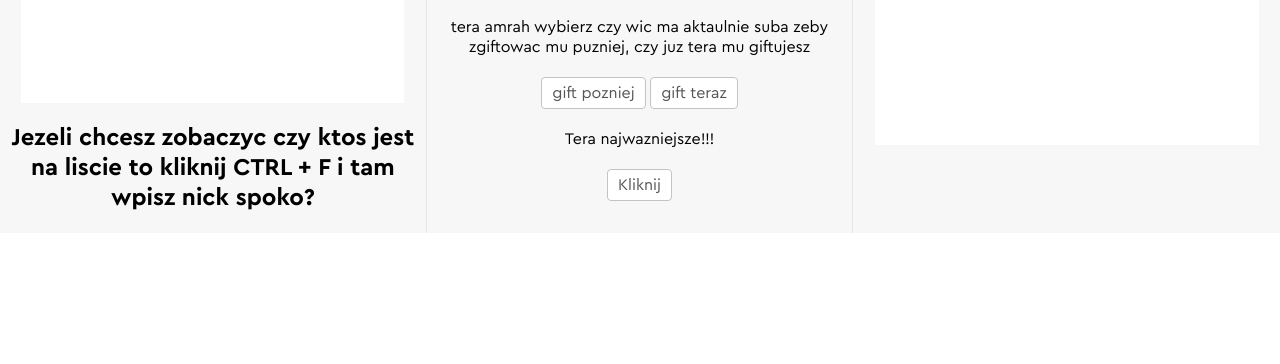
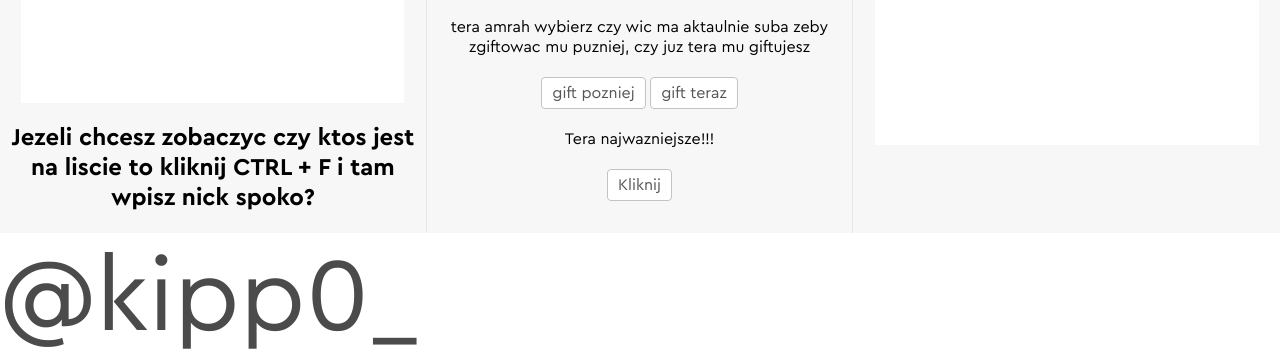
Before and after one commit to ernescik/demonzlosowaniesubuw, a plain HTML site: page index.html in a window 1280 px wide. Shown: the part 571-935 px from the top of the page. Before the commit the page ends 804 px from the top, so only its background shows below. Drawn offline with Linux system fonts and the light colour scheme.

Commit message:
Add files via upload

```diff
--- a/index.html
+++ b/index.html
@@ -99,6 +99,7 @@
             <div class="userList" id="allInOne" style="height: 150px;"></div>
         </div>
     </div>
+    <span style="text-align: left; color: rgb(75, 75, 75); font-size: 650%;">@kipp0_</span>
     <script src="main.js"></script>
 </body>
 </html>
```
